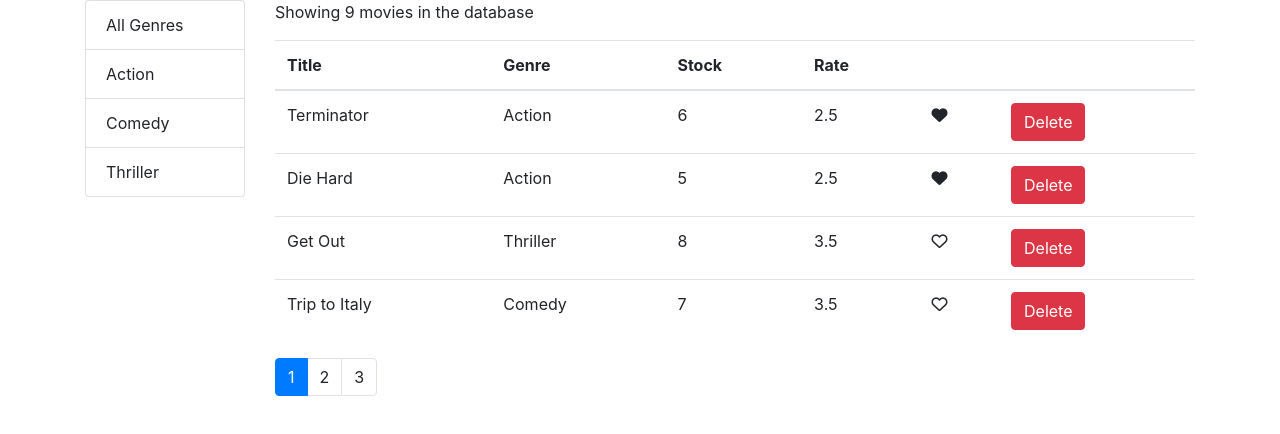
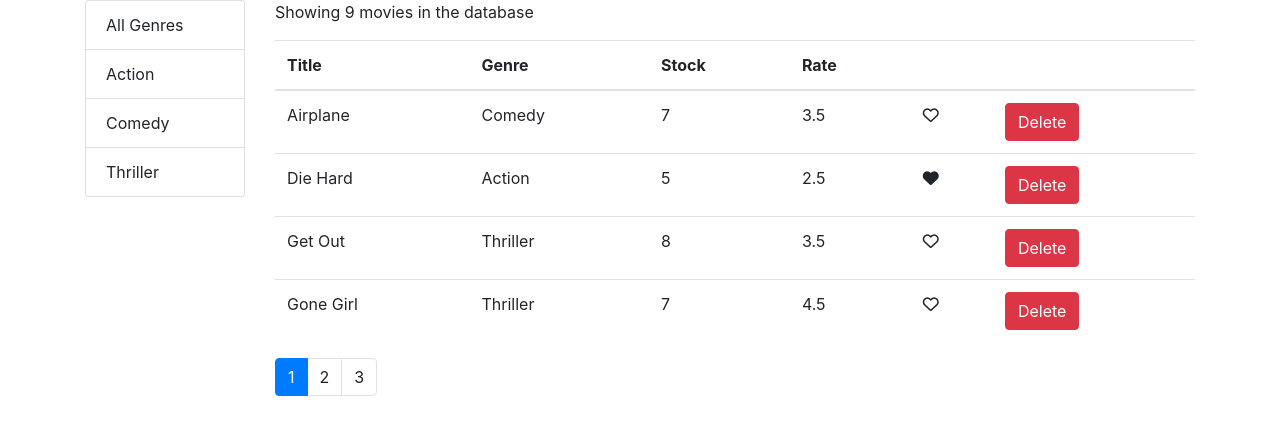
Before and after one commit to Ramonkos/movies, a React (Create React App) app: page / in a window 1280 px wide. Shown: the top 434 px of the page. Built offline with nearby package versions, Linux system fonts and the light colour scheme.

Commit message:
added sorting functionality

```diff
--- a/src/components/movies.jsx
+++ b/src/components/movies.jsx
@@ -7,6 +7,7 @@
 import ListGroup from './common/ListGroup';
 import { paginate } from '../utils/paginate';
 import MoviesTable from '../components/moviesTable';
+import _ from 'lodash';
 
 class Movies extends Component {
 	state = {
@@ -14,11 +15,11 @@
 		genres: [],
 		pageSize: 4,
 		currentPage: 1,
-		selectedGenre: '',
+		sortColumn: { path: 'title', order: 'asc' },
 	};
 
 	componentDidMount() {
-		const genres = [{ name: 'All Genres' }, ...getGenres()];
+		const genres = [{ name: 'All Genres', _id: 0 }, ...getGenres()];
 		this.setState({ movies: getMovies(), genres });
 	}
 
@@ -50,10 +51,15 @@
 		this.setState({ movies });
 	};
 
+	handleSort = (sortColumn) => {
+		this.setState({ sortColumn });
+	};
+
 	render() {
 		const { length: count } = this.state.movies;
 		const {
 			currentPage,
+			sortColumn,
 			pageSize,
 			selectedGenre,
 			movies: allMovies,
@@ -66,7 +72,9 @@
 				? allMovies.filter((m) => m.genre._id === selectedGenre._id)
 				: allMovies;
 
-		const movies = paginate(filtered, currentPage, pageSize);
+		const sorted = _.orderBy(filtered, [sortColumn.path], [sortColumn.order]);
+
+		const movies = paginate(sorted, currentPage, pageSize);
 
 		return (
 			<div className='row'>
@@ -81,9 +89,11 @@
 					<p>Showing {filtered.length} movies in the database</p>
 					<MoviesTable
 						movies={movies}
+						sortColumn={sortColumn}
 						onCheck={this.checkLiked}
 						onLike={this.handleLike}
 						onDelete={this.deleteMovie}
+						onSort={this.handleSort}
 					/>
 					<Pagination
 						itemsCount={filtered.length}
--- a/src/components/moviesTable.jsx
+++ b/src/components/moviesTable.jsx
@@ -1,17 +1,29 @@
-import React from 'react';
+import React, { Component } from 'react';
 import Like from './common/like';
 
-const MoviesTable = (props) => {
-	const { movies, onCheck, onLike, onDelete } = props;
+class MoviesTable extends Component {
+	raiseSort = (path) => {
+		const sortColumn = { ...this.props.sortColumn };
+		if (sortColumn.path === path) {
+			sortColumn.order = sortColumn.order === 'asc' ? 'desc' : 'asc';
+		} else {
+			sortColumn.path = path;
+			sortColumn.order = 'asc';
+    }
+    this.props.onSort(sortColumn)
+	};
+
+	render() {
+		const { movies, onCheck, onLike, onDelete } = this.props;
 
 		return (
 			<table className='table'>
 				<thead>
 					<tr>
-					<th scope='col'>Title</th>
-					<th scope='col'>Genre</th>
-					<th scope='col'>Stock</th>
-					<th scope='col'>Rate</th>
+						<th onClick={() => this.raiseSort('title')}>Title</th>
+						<th onClick={() => this.raiseSort('genre.name')}>Genre</th>
+						<th onClick={() => this.raiseSort('numberInStock')}>Stock</th>
+						<th onClick={() => this.raiseSort('dailyRentalRate')}>Rate</th>
 						<th></th>
 						<th></th>
 					</tr>
@@ -46,6 +58,7 @@
 				</tbody>
 			</table>
 		);
-};
+	}
+}
 
 export default MoviesTable;
```
Also changed, not shown: src/components/common/ListGroup.jsx (+0 -7 lines). Lines whose indentation alone changed are shown as unchanged.
